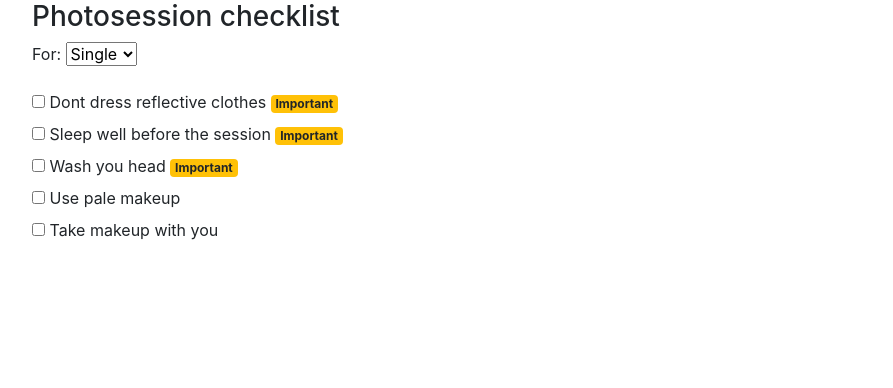
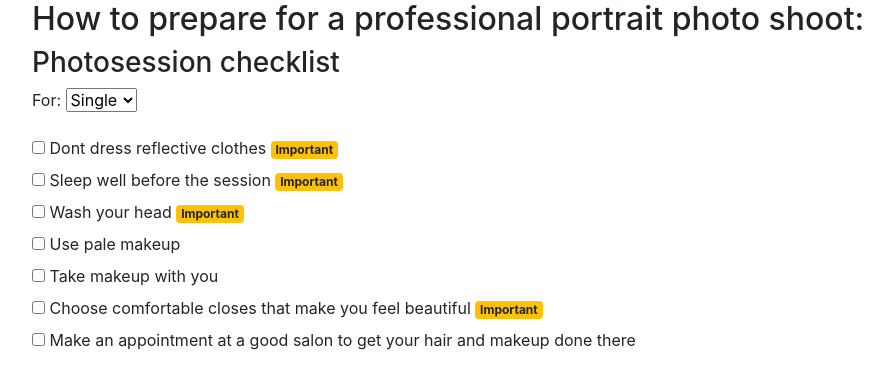
Before and after one commit to VolhaHarabchuk/photosession-checklist, a plain HTML site: page index.html in a window 1280 px wide. Shown: the whole page, without its empty margins (53-946 px from the left). Drawn offline with nearby package versions, Linux system fonts and the light colour scheme.

Commit message:
Added new items

```diff
--- a/index.html
+++ b/index.html
@@ -8,6 +8,7 @@
     </head>
     <body>
         <div class="container">
+            <h2>How to prepare for a professional portrait photo shoot:</h2>
             <h3>Photosession checklist</h3>
             <div class="form-group">
                 <label for="targetAudience">For:</label>
--- a/main.js
+++ b/main.js
@@ -9,7 +9,7 @@ const items = [
         important: true,
     },
     {
-        text: 'Wash you head',
+        text: 'Wash your head',
         important: true,
     },
     {
@@ -32,6 +32,13 @@ const items = [
         text: 'Use the same style of dressing for the whole family',
         family: true,
     },
+    {
+        text: 'Choose comfortable closes that make you feel beautiful',
+        important: true
+    },
+    {
+        text: 'Make an appointment at a good salon to get your hair and makeup done there',
+    }
 
 ];
 
```
